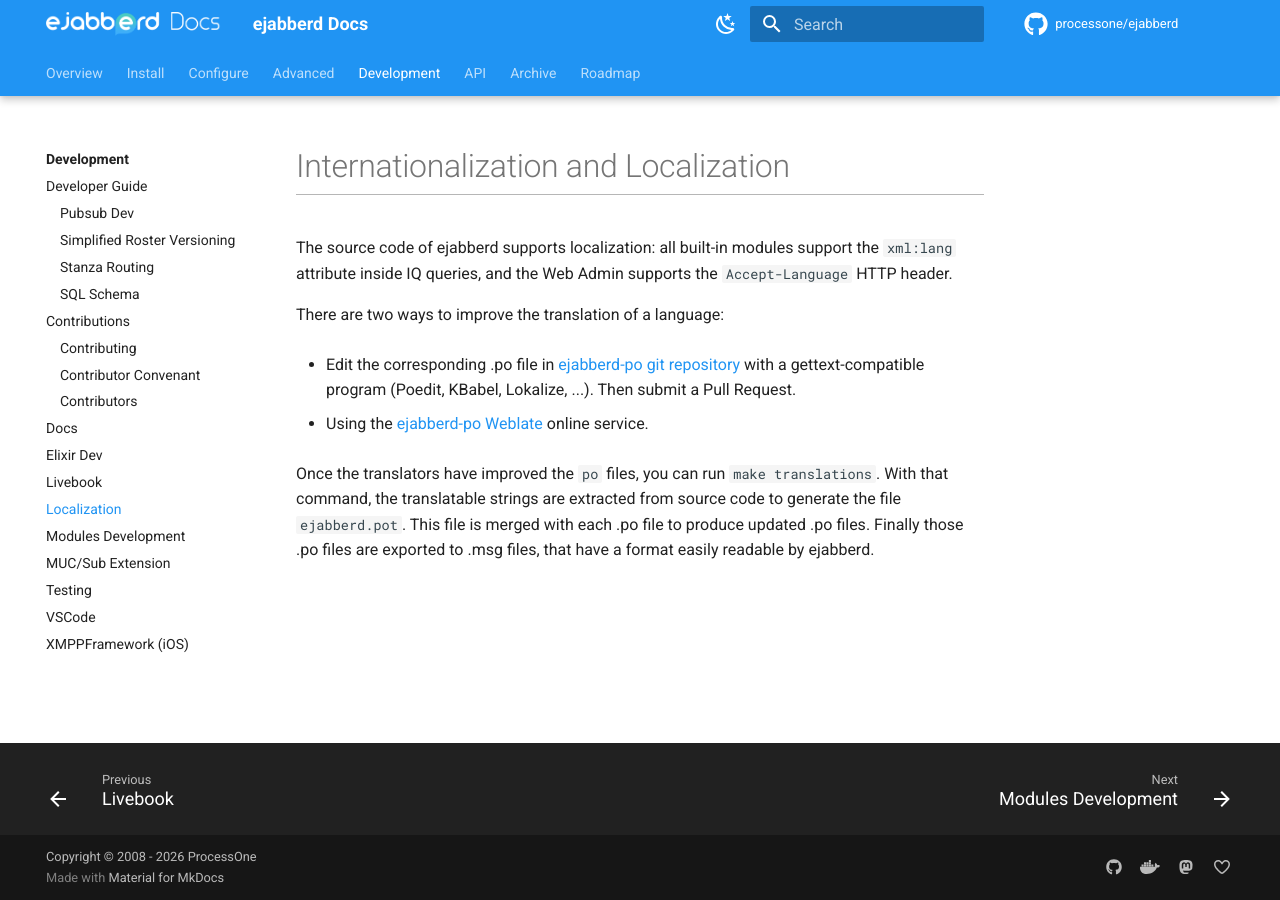
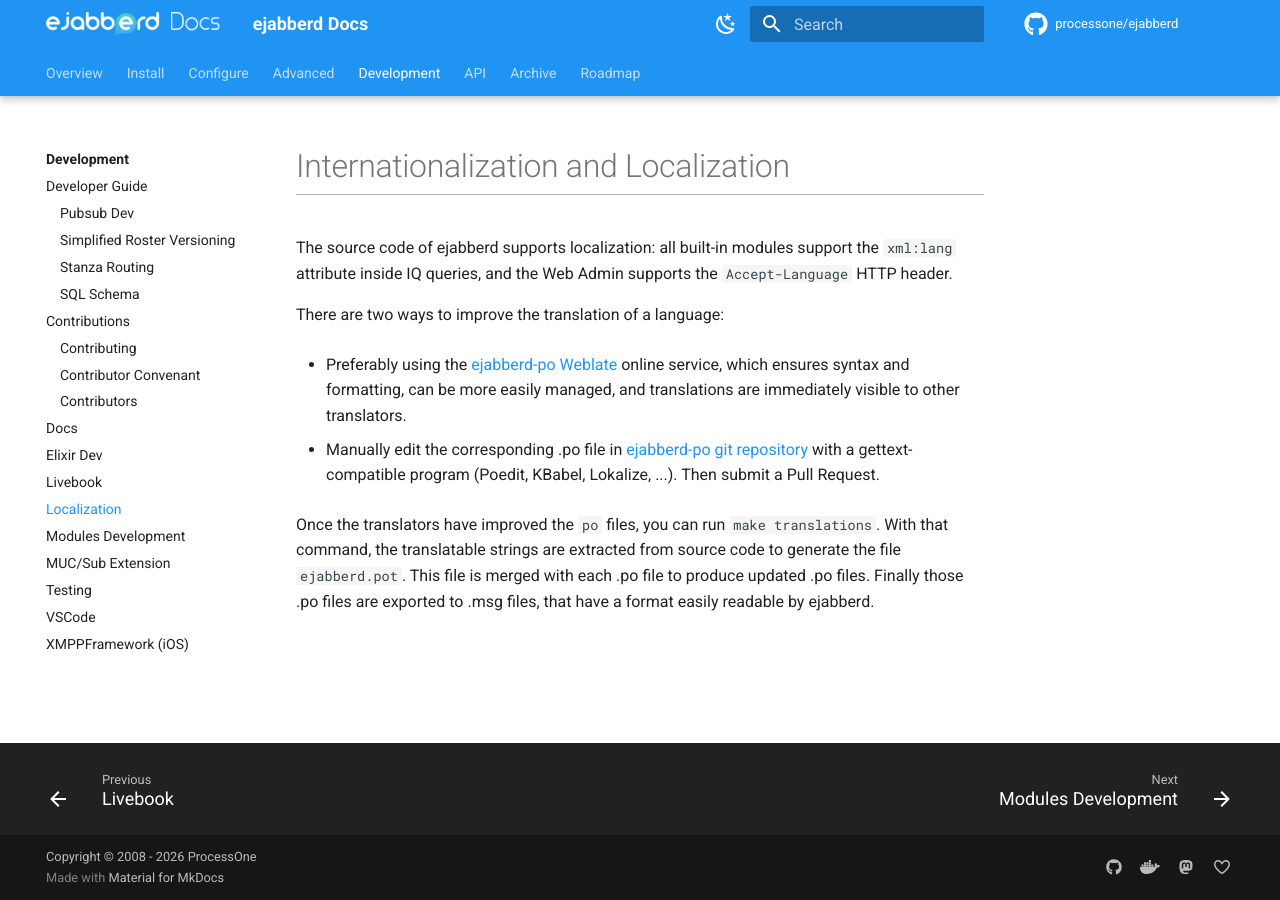
Before and after one commit to processone/docs.ejabberd.im, an MkDocs documentation site: the page built from content/developer/extending-ejabberd/localization.md, in a window 1280 px wide. Built offline with MkDocs 1.6.1 and Material for MkDocs 9.7.7, drawn with Linux system fonts in a browser that asks for light colours; comment, search, counter and statistics services are not loaded.

Commit message:
Localization: Clarify what's the preferable method to update translations

```diff
--- a/content/developer/extending-ejabberd/localization.md
+++ b/content/developer/extending-ejabberd/localization.md
@@ -5,9 +5,9 @@
 
 There are two ways to improve the translation of a language:
 
-- Edit the corresponding .po file in [ejabberd-po git repository](https://github.com/processone/ejabberd-po) with a gettext-compatible program (Poedit, KBabel, Lokalize, ...). Then submit a Pull Request.
+- Preferably using the [ejabberd-po Weblate](https://hosted.weblate.org/projects/ejabberd/ejabberd-po/) online service, which ensures syntax and formatting, can be more easily managed, and translations are immediately visible to other translators.
 
-- Using the [ejabberd-po Weblate](https://hosted.weblate.org/projects/ejabberd/ejabberd-po/) online service.
+- Manually edit the corresponding .po file in [ejabberd-po git repository](https://github.com/processone/ejabberd-po) with a gettext-compatible program (Poedit, KBabel, Lokalize, ...). Then submit a Pull Request.
 
 Once the translators have improved the `po` files, you can run `make translations`.
 With that command, the translatable strings are extracted from source code to generate the file `ejabberd.pot`.
```
